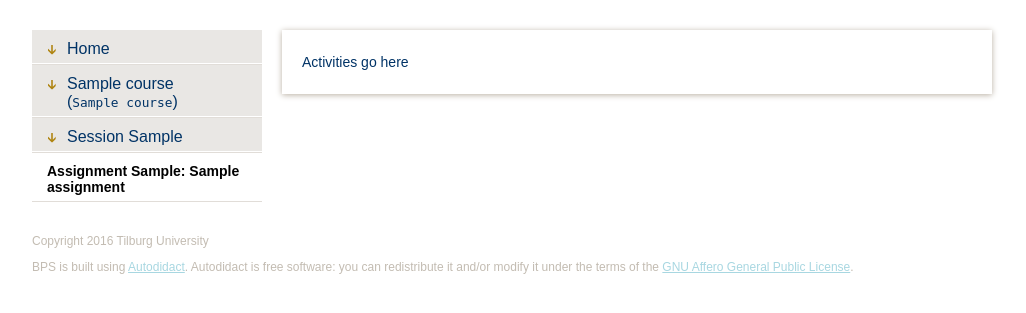
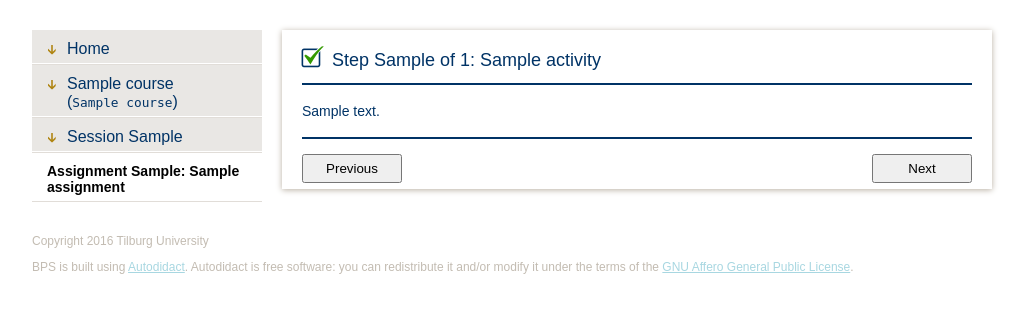
Before and after one commit to rtts/autodidact, a Django app: template bps/templates/assignment.html in a window 1280 px wide. Shown: the part 257-570 px from the top of the page, without its empty margins (128-1154 px from the left). Run offline with Django 3.2, Linux system fonts and the light colour scheme; the template is opened without the code that fills it: most values are stand-ins (such as "Sample title", 1, 10 or a date in 2020); parts of the project's set-up code (start-up, migrations or seed data) failed here and were passed over.

Commit message:
Workflow for stepping through assignments and saving answers

```diff
--- a/autodidact/urls.py
+++ b/autodidact/urls.py
@@ -4,6 +4,6 @@ from .views import *
 urlpatterns = [
     url(r'^$', homepage, name='homepage'),
     url(r'^([^/]+)/$', course, name='course'),
-    url(r'^([^/]+)/session([0-9]+)/$', session, name='session'),
-    url(r'^([^/]+)/session([0-9]+)/([0-9]+)/$', assignment, name='assignment'),
+    url(r'^([^/]+)/session/([0-9]+)/$', session, name='session'),
+    url(r'^([^/]+)/session/([0-9]+)/assignment/([0-9]+)/$', assignment, name='assignment'),
 ]
--- a/bps/settings.py
+++ b/bps/settings.py
@@ -64,6 +64,11 @@ MIDDLEWARE_CLASSES = (
     'django.middleware.clickjacking.XFrameOptionsMiddleware',
 )
 
+from django.conf.global_settings import TEMPLATE_CONTEXT_PROCESSORS
+TEMPLATE_CONTEXT_PROCESSORS += (
+    'django.core.context_processors.request',
+)
+
 if DEBUG:
     try:
         import livereload.middleware
--- a/bps/static/main.css
+++ b/bps/static/main.css
@@ -136,4 +136,43 @@ footer {
   footer a {
     color: #A8D7E1; }
 
+a.editlink {
+  font-weight: bold;
+  color: #f45b3d !important; }
+
+#step_header {
+  border-bottom: 2px solid #036;
+  margin-top: -15px;
+  padding: 10px; }
+  #step_header img {
+    margin-left: -12px;
+    vertical-align: top; }
+  #step_header h1, #step_header h2 {
+    display: inline-block;
+    font-size: 18px;
+    font-weight: normal;
+    margin: 3px 0 0 4px; }
+  #step_header h2 {
+    float: right; }
+
+#answer {
+  margin-bottom: 15px;
+  text-align: right;
+  font-weight: bold; }
+  #answer textarea {
+    vertical-align: top;
+    width: 400px;
+    height: 5em; }
+
+#step_footer {
+  border-top: 2px solid #036;
+  padding: 15px 0; }
+  #step_footer input[type=submit] {
+    width: 100px;
+    padding: 5px; }
+  #step_footer input.left {
+    float: left; }
+  #step_footer input.right {
+    float: right; }
+
 /*# sourceMappingURL=main.css.map */
--- a/bps/static/main.scss
+++ b/bps/static/main.scss
@@ -185,3 +185,60 @@ footer {
     color: #A8D7E1;
   }
 }
+
+a.editlink {
+  font-weight: bold;
+  color: #f45b3d !important;
+}
+
+#step_header {
+  border-bottom: 2px solid #036;
+  margin-top: -15px;
+  padding: 10px;
+
+  img {
+    margin-left: -12px;
+    vertical-align: top;
+  }
+
+  h1, h2 {
+    display: inline-block;
+    font-size: 18px;
+    font-weight: normal;
+    margin: 3px 0 0 4px;
+  }
+
+  h2 {
+    float: right;
+  }
+}
+
+#answer {
+  margin-bottom: 15px;
+  text-align: right;
+  font-weight: bold;
+
+  textarea {
+    vertical-align: top;
+    width: 400px;
+    height: 5em;
+  }
+}
+
+#step_footer {
+  border-top: 2px solid #036;
+  padding: 15px 0;
+
+  input[type=submit] {
+    width: 100px;
+    padding: 5px;
+  }
+
+  input.left {
+    float: left;
+  }
+
+  input.right {
+    float: right;
+  }
+}
--- a/bps/templates/assignment.html
+++ b/bps/templates/assignment.html
@@ -1,12 +1,45 @@
 {% extends 'base.html' %}
+{% load static %}
 
 {% block navigation %}
 <li class="visitedPage"><a href="{% url 'homepage' %}">Home</a></li>
 <li class="visitedPage"><a href="{% url 'course' course.slug %}">{{course.name}}<br>(<code>{{course.colloquial_name}}</code>)</a></li>
 <li class="visitedPage"><a href="{% url 'session' course.slug session_nr %}">Session {{session_nr}}</a></li>
 <li class="currentPage"><a href="{% url 'assignment' course.slug session_nr assignment_nr %}">Assignment {{assignment_nr}}: {{assignment.name}}</a></li>
+{% if request.user.is_staff %}<li class="futurePage"><a class="editlink" href="{% url 'admin:autodidact_assignment_change' assignment.pk %}">edit</a>{% endif %}</li>
 {% endblock %}
 
 {% block content %}
-Activities go here
+
+<div id="step_header">
+  <img id="checkbox" src="{% if completed %}{% static 'checked.png' %}{% else %}{% static 'unchecked.png' %}{% endif %}" alt="Completed" width="24" height="24" />
+  <h1>Step {{activity_nr}} of {{count}}: {{activity.name}}</h1>
+</div>
+
+<p>
+  {{activity.description|safe}}
+</p>
+
+<form method="POST" action="{% url 'assignment' course.slug session_nr assignment_nr %}?step={{activity_nr}}">
+  {% csrf_token %}
+  {% if activity.answer_required %}
+  <div id="answer">
+    Your answer:
+    <textarea id="answerbox" name="answer">{{completed.answer}}</textarea>
+  </div>
+  {% endif %}
+
+  <div id="step_footer">
+    {% if not first %}
+    <input class="left button" type="submit" name="direction" value="Previous" />
+    {% endif %}
+    {% if not last %}
+    <input class="right button" type="submit" name="direction" value="Next" />
+    {% else %}
+    <input class="right button finish" type="submit" name="direction" value="Finish!" />
+    {% endif %}
+  </div>
+</form>
+
+
 {% endblock %}
```
Also changed, not shown: autodidact/models.py (+18 -2 lines), autodidact/views.py (+57 -1 lines), bps/templates/course.html (+8 -0 lines), bps/templates/session.html (+7 -0 lines), bps/static/checkbox.svg (added), bps/static/checked.png (added), bps/static/unchecked.png (added), 1 other file.
